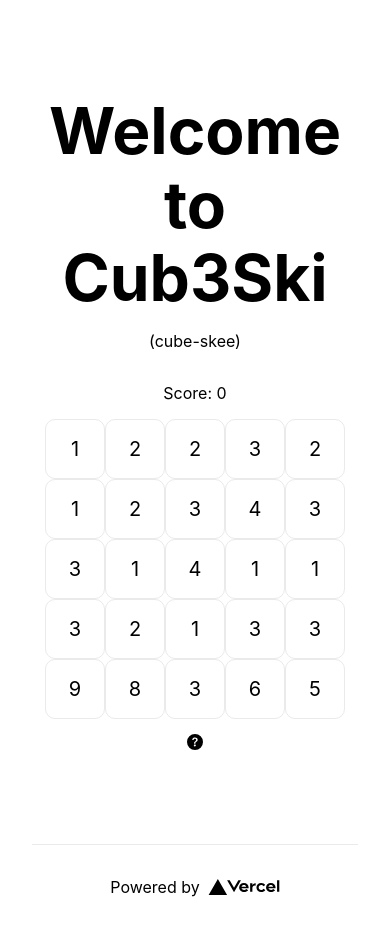
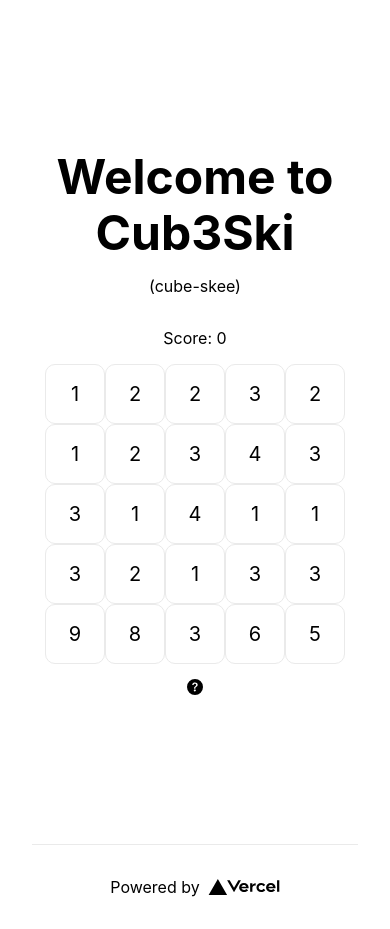
Before and after one commit to LukeMajeske/Cub3ski, a Next.js app in the folder numble-app/: page /grid in a window 390 px wide. Built offline with nearby package versions, Linux system fonts and the light colour scheme.

Commit message:
Lots of updates

```diff
--- a/numble-app/Contexts/numbleContext.js
+++ b/numble-app/Contexts/numbleContext.js
@@ -1,4 +1,4 @@
-import { createContext, useContext, useState } from "react";
+import { createContext, useContext, useState,useRef } from "react";
 import Numblock from "../pages/numblock";
 
 
@@ -7,37 +7,47 @@ export const NumbleUpdateContext = createContext();
 
 export function NumbleProvider({ children }) {
     const [activeNumblock, setActiveNumblock] = useState({index:-1,num:0,x:-10,y:-10});
+    const [tutorialMode, setTutorialMode] = useState(false);
+    const [step,setStep] = useState(1);//Keeps track of what step of the tutorial user is on.
     const [numblock_grid, setNumblockGrid] = useState([]);
+    const key_count = useRef(1);
+    const match_anim_status = useRef(false); //True = match animation is in process
     //const [deleteNumblock, setDeleteNumblock] = useState([]);
 
     let selectNumblock = (numblock) =>{
-
+        /*if(tutorialMode){
+            setActiveTutorialNumblock(prevNumblock => prevNumblock = numblock);
+            return;
+        }*/
         setActiveNumblock(prevNumblock => prevNumblock = numblock);
     }
 
     let deSelectNumblock = () => {
+        /*if(tutorialMode){
+            setActiveTutorialNumblock(prevNumblock => prevNumblock = {index:-1,num:0,x:-10,y:-10});
+            return;
+        }*/
         setActiveNumblock(prevNumblock => prevNumblock = {index:-1,num:0,x:-10,y:-10});
+
     }
 
-    /*let deleteNumblock = (index) => {
-        /*setNumblockGrid(prevGrid => {
-            prevGrid = [...numblock_grid];
-            prevGrid[index] = <Numblock key={index} num={""} x={-10} y={-10} index={index}/>;
-
-        })
-        let key = index;
-        index = index - 1;
-        numblock_grid[index] = <Numblock key={key} num={""} x={-10} y={-10} index={key}/>;
-        console.log("Grid Updated", numblock_grid);
-    }*/
+    let handleTutorial = (checkPoint) => {
+        if(tutorialMode & checkPoint === step){
+            setStep(prevStep => prevStep + 1);
+            console.log("Next Step");
+        }
+    }
 
     let updateNumblockGrid = (new_grid) => {
         setNumblockGrid(prevGrid => prevGrid = new_grid);
     }
 
+
+
     return (
-      <NumbleContext.Provider value={{activeNumblock, numblock_grid}}>
-          <NumbleUpdateContext.Provider value={{selectNumblock, deSelectNumblock, updateNumblockGrid}}>
+      <NumbleContext.Provider value={{activeNumblock, numblock_grid, key_count, tutorialMode, step, match_anim_status}}>
+          <NumbleUpdateContext.Provider value={{selectNumblock, deSelectNumblock,
+            updateNumblockGrid,setTutorialMode,handleTutorial, setStep}}>
             {children}
           </NumbleUpdateContext.Provider>
       </NumbleContext.Provider>
--- a/numble-app/package.json
+++ b/numble-app/package.json
@@ -9,6 +9,7 @@
   },
   "dependencies": {
     "next": "12.0.10",
+    "next-seo": "^5.4.0",
     "react": "17.0.2",
     "react-dom": "17.0.2",
     "react-icons": "^4.3.1",
--- a/numble-app/pages/grid.js
+++ b/numble-app/pages/grid.js
@@ -12,20 +12,25 @@ import {useSpringRef,useSpring, useSprings, config, useChain, to} from "react-sp
 
 export default function Grid(props){
     const [numblock_grid,setNumblockGrid] = useState(props.numblock_grid);
+    const size = props.numblock_grid.length;
+    const tutorialMode = props.tutorialMode;
     const [numblocks, setNumblocks] = useState([]);
     const initial_render = useRef(0);
     const empty_indexes = useRef([]);
     const cur_grid = useRef(props.numblock_grid);
-    const key_count = useRef(1);
+    const {key_count,match_anim_status} = useNumbleContext();
+    const {handleTutorial} = useNumbleUpdateContext();
     const [score, setScore] = useState(0);
     const matchSpringRef = useSpringRef();
 
-    const [springs,api] = useSprings(25, index => ({
+    const [springs,api] = useSprings(size, index => ({
         from:{y:-80, x:0, opacity:0,scale:1},
         to:{y:0, x:0, opacity:1, scale:1},
-        delay:200,
-        config: config.wobbly
+        delay:600,
+        config: {tension:300,bounce:5}
     }));
+
+
 
     let handleMatchCheck = () =>{
         if(cur_grid.current === undefined){
@@ -63,8 +68,7 @@ export default function Grid(props){
             if (index === numblock_index){
                 return({
                     from:{y:-80, x:0, opacity:1,scale:1},
-                    to:{y:0, x:0, opacity:1},
-                    duration:1000,
+                    to:{y:0, x:0, opacity:1,scale:1},
                     onStart: ()=>{handleDropPhase()},
                     onRest: ()=>{handleMatchCheck()},
                     config: config.stiff
@@ -79,11 +83,12 @@ export default function Grid(props){
                 console.log("Starting anim for index: ", index);
                 return({
                     from:{opacity:1,scale:1},
-                    to:{opacity:0,scale:0},
-                    onRest:()=>{dropNumblocks(cur_grid.current);},
-                    delay:300,
-                    duration:1000,
-                    config: config.wobbly
+                    to:[{opacity:1, scale:0.5},
+                        {opacity:1, scale:1},
+                        {opacity:0,scale:0}],
+                    onStart:() => {match_anim_status.current = true;},
+                    onRest:()=>{match_anim_status.current = false; dropNumblocks(cur_grid.current); handleTutorial(4);},
+                    config:{tension:450,friction:30}
 
                 });
             }
@@ -91,19 +96,20 @@ export default function Grid(props){
     }
 
     let removeMatches = (match_indexes) => {
-        match_indexes.forEach(match => {
-            console.log("match",match);
-            match.forEach(index => {
-                setMatchNumblock(index);
-                cur_grid.current[index] = "";
-            })
+        match_indexes = match_indexes.flat();
+        match_indexes = [...new Set(match_indexes)];
+        console.log("Remove Matches",match_indexes);
+        match_indexes.forEach(index => {
+            setMatchNumblock(index);
+            cur_grid.current[index] = "";
         })
+
     }
 
     let newNumblocks = () => {
         //fill in empty spaces with new numbers
         console.log("New Numblocks", cur_grid.current);
-        for(var i = 25; i >= 0; i--){
+        for(var i = size; i >= 0; i--){
             if(cur_grid.current[i] == ""){
                 cur_grid.current[i] = randomNumber();
                 setDropNumblock(i);
@@ -120,6 +126,7 @@ export default function Grid(props){
                             x={xpos} y={ypos}
                             index={index}
                             updateGrid={updateGrid}
+                            tutorialMode={tutorialMode}
                             animation = {animation}
                             />;
         key_count.current += 1;
@@ -129,7 +136,7 @@ export default function Grid(props){
     let initNumblocks = () =>{
         let new_numblocks = [];
 
-        for(var i = 1; i < 26; i++){
+        for(var i = 1; i < size+1; i++){
             //console.log(springs[i-1]);
             new_numblocks.push(createNumblock(i-1,springs[i-1]));
         }
@@ -145,7 +152,7 @@ export default function Grid(props){
         let new_numblocks = [];
 
 
-        for(var i = 1; i < 26; i++){
+        for(var i = 1; i < size+1; i++){
             new_numblocks.push(createNumblock(i-1,springs[i-1]));
             //new_numblocks.push(createNumblock(i-1,match_spring));
         }
@@ -156,6 +163,9 @@ export default function Grid(props){
     //If numblock has empty space beneath it, let it drop to the bottom.
     //give index or indexes of empty spaces
     let dropNumblocks = (grid) => {
+        if(match_anim_status.current === true){
+            return;
+        }
         console.log("Dropping Block", grid);
         console.log("EMPTY INDEXS", getEmptyIndexes(grid));
         let emptyIndexes = getEmptyIndexes(grid);
@@ -198,6 +208,36 @@ export default function Grid(props){
         dropNumblocks(cur_grid.current);
     }
 
+    let renderGrid = () => {
+        if(tutorialMode){
+            return(
+                <div className={styles.grid} style={{maxWidth:'100%'}}>
+                    {getNumblocks()}
+                </div>
+            )
+        }
+        return(
+            <>
+            {props.showScore ? <Score score={score}/> : null}
+            <div className={styles.instructGrid}>
+                {props.showSidebar ?
+                    <div className={styles.sidebar}>
+                            <Instructions/>
+                    </div>
+                    : null}
+
+                <div className={styles.gridCont}>
+                    <div className={styles.grid}>
+                        {getNumblocks()}
+                    </div>
+                </div>
+
+            </div>
+            </>
+        )
+    }
+
+
 
 
     useEffect(()=>{
@@ -211,21 +251,5 @@ export default function Grid(props){
         }
     },[])
 
-    return(
-        <>
-        <Score score={score}/>
-        <div className={styles.instructGrid}>
-            <div className={styles.sidebar}>
-                        <Instructions/>
-
-            </div>
-            <div className={styles.gridCont}>
-                <div className={styles.grid}>
-                    {getNumblocks()}
-                </div>
-            </div>
-
-        </div>
-        </>
-    )
+    return(renderGrid())
 }
--- a/numble-app/pages/index.js
+++ b/numble-app/pages/index.js
@@ -2,13 +2,16 @@ import Head from 'next/head'
 import styles from '../styles/Home.module.css'
 import Grid from './grid'
 import Numblock from './numblock'
+import Script from 'next/script'
 import Instructions from './instructions'
 import {useSpring, animated, config, useSprings, useTransition} from "react-spring";
+import Page from './next-seo'
 
 
 export default function Home() {
   let gen_grid = () => {
     console.log("Generating grid...");
+    //let new_grid = [1,2,2,3,2,1,2,3,4,3,3,1,4,1,1,3,2,1,3,3,9,8,3,6,5];
     let new_grid = [1,2,2,3,2,1,2,3,4,3,3,1,4,1,1,3,2,1,3,3,9,8,3,6,5];
 
     return new_grid;
@@ -19,14 +22,19 @@ export default function Home() {
     }*/
   }
 
-
   return (
     <div className={styles.container}>
 
+      {Page()}
+
       <Head>
-        <title>Cub3Ski</title>
+        <title>Cub3Ski - A fun number matching game!</title>
         <meta content="width=device-width, initial-scale=1" name="viewport" />
         <link rel="icon" href="/favicon.ico" />
+        <meta property='og:image' content='https://www.cub3ski.com/OG_Cub3Ski_img.png'/>
+
+        <script async src="https://www.googletagmanager.com/gtag/js?id=G-MH7X1SE89W"></script>
+
       </Head>
 
       <main className={styles.main}>
@@ -35,12 +43,25 @@ export default function Home() {
         </h1>
         <p>(cube-skee)</p>
 
-        <Grid numblock_grid = {gen_grid()}></Grid>
-
-
-
+        <Grid numblock_grid = {gen_grid()} showScore={true} showSidebar={true} tutorialMode={false}></Grid>
 
       </main>
+
+      <div>
+        <Script
+          src="https://www.googletagmanager.com/gtag/js?id=GA_MEASUREMENT_ID"
+          strategy="afterInteractive"
+        />
+        <Script id="google-analytics" strategy="afterInteractive">
+          {`
+            window.dataLayer = window.dataLayer || [];
+            function gtag(){window.dataLayer.push(arguments);}
+            gtag('js', new Date());
+
+            gtag('config', 'G-MH7X1SE89W');
+          `}
+        </Script>
+      </div>
 
       <footer className={styles.footer}>
         <a
--- a/numble-app/pages/instructions.jsx
+++ b/numble-app/pages/instructions.jsx
@@ -1,26 +1,77 @@
 import styles from '../styles/Home.module.css'
 import Modal from './modal'
-import {useState} from 'react';
+import Grid from './grid';
+import { useNumbleContext, useNumbleUpdateContext} from '../Contexts/numbleContext';
+import {useRef, useState, useEffect} from 'react';
 import {BsFillQuestionCircleFill} from 'react-icons/bs';
 
 export default  function Instructions(){
-    const[show, setShow] = useState(false);
+    const {step} = useNumbleContext();
+    const {setTutorialMode, deSelectNumblock,setStep} = useNumbleUpdateContext();
+    const [show,setShow] = useState(false);
+    const [grid, setGrid] = useState([4,6]);
+
+    let handleShow = () => {
+        setShow(true);
+        setTutorialMode(true);
+        deSelectNumblock();
+
+    }
+
+    let handleClose = () => {
+        setShow(false);
+        setTutorialMode(false);
+        setStep(prevStep => prevStep = 1);
+        deSelectNumblock();
+    }
+
+
+
+    let displayText = () =>{
+        console.log("Current Step: ", step);
+        switch(step){
+            case 1:
+                return(<p><strong>1: </strong> Click to select one of the cubes below.</p>);
+                break;
+            case 2:
+                return(<p><strong>2: </strong> Click the other cube to add them together.</p>);
+                break;
+            case 3:
+                return(<p><strong>3: </strong> 10 is the highest number a cube can hold. Try adding the 2 cubes below.</p>);
+                break;
+            case 4:
+                return(<p><strong>4: </strong>Score points by matching three or more numbers in a row! </p>);
+                break;
+            case 7:
+            case 8:
+                return(<p><strong>5: </strong>The game ends when there are no possible moves left. Refresh the page to restart. <br/>Good Luck!</p>);
+                break;
+
+        }
+
+    }
+    let displayGrid= () => {
+        if(step === 4){
+            //setGrid(prevGrid => prevGrid = [4,6,10,10]);
+            return(<Grid key={3} numblock_grid={[4,6,10,10]} tutorialMode={true}></Grid>);
+        }
+        if(step === 7 || step === 8){
+            //setGrid(prevGrid => prevGrid = [4,6,10,10]);
+            return(<Grid key={4} numblock_grid={[9,7,4,8,5,3,8,8,3,9]} tutorialMode={true}></Grid>);
+        }
+        return(<Grid key={2} numblock_grid={[4,6]} tutorialMode={true}></Grid>);
+    }
     let instructions = (<section className={styles.instructions}>
-        <p><strong>1:</strong> Click to select one of the cubes on the grid.</p>
-        <p><strong>2:</strong> Click another cube that is directly left, right, up, or down <br/>
-              to the selected cube to add them together.</p>
-        <p><strong>3:</strong> Add cubes together to match 3 or more numbers in a row. <br/>
-              Matching larger numbers gives larger scores!</p>
-        <p><strong>4:</strong> The largest number any cube can hold is 10.</p>
-        <p><strong>5:</strong> The game ends when every possible combination <br/>
-             of cubes results in a number over 10.</p>
-        <p><strong>6:</strong> Good luck and enjoy! If you get stuck, refresh the page to start over.</p>
+        {displayText()}
+        {displayGrid()}
+
     </section>)
+
     return(
         <>
-            <BsFillQuestionCircleFill className={styles.sidebarButton} onClick={()=> {setShow(true)}}/>
+            <BsFillQuestionCircleFill className={styles.sidebarButton} onClick={()=> {handleShow()}}/>
             <Modal
-            onClose={()=>setShow(false)}
+            onClose={()=>handleClose()}
             show={show}
             title={<strong>How to Play:</strong>}
             body={instructions}/>
--- /dev/null
+++ b/numble-app/pages/next-seo.jsx
@@ -0,0 +1,18 @@
+import {NextSeo} from 'next-seo';
+
+const Page = () => (
+    <>
+      <NextSeo
+        title="Cub3Ski"
+        description="A fun number matching game!"
+        openGraph={{
+          url: 'https://www.cub3ski.com/',
+          title: 'Cub3Ski - A fun number matching game!',
+          description: 'Use your math skills to score the most points possible!',
+          site_name: 'Cub3Ski',
+        }}
+      />
+    </>
+  );
+
+  export default Page;
--- a/numble-app/pages/numblock.jsx
+++ b/numble-app/pages/numblock.jsx
@@ -6,11 +6,10 @@ import { useSpring, animated, config} from "react-spring";
 
 
 export default function Numblock(props){
-    const {activeNumblock} = useNumbleContext();
-    const {selectNumblock,deSelectNumblock} = useNumbleUpdateContext();
+    const {activeNumblock,tutorialMode,step,match_anim_status} = useNumbleContext();
+    const {selectNumblock,deSelectNumblock,handleTutorial} = useNumbleUpdateContext();
     const {index,num, x,y,updateGrid,animation} = props;
     const [selected, toggleSelected] = useState(false);
-
 
     const {pop} = useSpring({
         from:{x:0},
@@ -19,12 +18,15 @@ export default function Numblock(props){
     })
 
     let numblockLogic = () => {
+        console.log("Match Anim Status: ", match_anim_status.current);
         if(index === activeNumblock.index){
+            //deselect numblock
             selectNumblock({index:-1,num:0,x:-10,y:-10});
             return;
         }
-        else if((num + activeNumblock.num) > 10 || num === ""){
+        else if((num + activeNumblock.num) > 10 || num === "" || match_anim_status.current === true){
             //deselect numblocks and shake numblock to show it can't be added to make a number over 10
+            handleTutorial(3);
             deSelectNumblock();
             return;
         }
@@ -34,6 +36,7 @@ export default function Numblock(props){
             //Delete previous numblock;
             updateGrid(numblocks);
             selectNumblock({index:-1,num:0,x:-10,y:-10});
+            handleTutorial(2);
             return;
         }
         else if((Math.abs(y - activeNumblock.y) ===  1)&&((x - activeNumblock.x)===0)){
@@ -51,6 +54,7 @@ export default function Numblock(props){
     }
 
     let handleSelect = () => {
+        handleTutorial(1);
         toggleSelected(!selected);
     }
 
--- a/numble-app/styles/Home.module.css
+++ b/numble-app/styles/Home.module.css
@@ -28,16 +28,6 @@
   flex-grow: 1;
 }
 
-.title a {
-  color: #0070f3;
-  text-decoration: none;
-}
-
-.title a:hover,
-.title a:focus,
-.title a:active {
-  text-decoration: underline;
-}
 
 .title {
   margin: 0;
@@ -109,8 +99,35 @@
   width:100%;
   max-width: 80px;
 }
+
+/*This messes up mobile view .card:hover{
+  color: #0070f3;
+  border-color: #0070f3;
+}*/
+
+.selected{
+  cursor: pointer;
+  margin: 0px;
+  padding: 1.5rem;
+  text-align: center;
+  text-decoration: none;
+  border: 1px solid #eaeaea;
+  border-radius: 10px;
+  transition: color 0.15s ease, border-color 0.15s ease;
+  width: 80px;
+  height: 80px;
+  color: #0070f3;
+  border-color: #0070f3;
+}
+
 /*FOR MOBILE*/
 @media screen and (max-width:467px){
+  .title {
+    margin: 0;
+    line-height: 1.15;
+    font-size: 3rem;
+  }
+
   .gridCont{
     display: flex;
     justify-content: center;
@@ -135,18 +152,7 @@
     margin-right:0px;
     margin-top:15px;
   }
-  .card {
-    cursor: pointer;
-    margin: 0px;
-    padding: 0px;
-    text-align: center;
-    text-decoration: none;
-    border: 1px solid #eaeaea;
-    border-radius: 10px;
-    transition: color 0.15s ease, border-color 0.15s ease;
-    width: 60px;
-    height: 60px;
-  }
+
 
   .noselect{
     user-select: none;
@@ -156,6 +162,7 @@
   .selected{
     cursor: pointer;
     margin: 0px;
+    padding: 0px;
     text-align: center;
     text-decoration: none;
     border: 1px solid #eaeaea;
@@ -167,11 +174,23 @@
     border-color: #0070f3;
   }
 
+  .card {
+    cursor: pointer;
+    margin: 0px;
+    padding: 0px;
+    text-align: center;
+    text-decoration: none;
+    border: 1px solid #eaeaea;
+    border-radius: 10px;
+    color:black;
+    transition: color 0.15s ease, border-color 0.15s ease;
+    width: 60px;
+    height: 60px;
+  }
+
 }
 
-.instructions{
-  padding-right:20px;
-}
+
 
 
 /*@media screen and (max-width:900px){
@@ -184,31 +203,9 @@
   user-select: none;
 }
 
-.selected{
-  cursor: pointer;
-  margin: 0px;
-  padding: 1.5rem;
-  text-align: center;
-  text-decoration: none;
-  border: 1px solid #eaeaea;
-  border-radius: 10px;
-  transition: color 0.15s ease, border-color 0.15s ease;
-  width: 80px;
-  height: 80px;
-  color: #0070f3;
-  border-color: #0070f3;
-}
 
-.card:hover,
-.card:focus{
-  color: #0070f3;
-  border-color: #0070f3;
-}
-.card:active {
-  cursor: grabbing;
-  color: #0070f3;
-  border-color: #0070f3;
-}
+
+
 
 
 .card p, .selected p{
```
Also changed, not shown: numble-app/public/OG_Cub3Ski_img.png (added), 1 other file (tests, documents, lock files or other folders).
